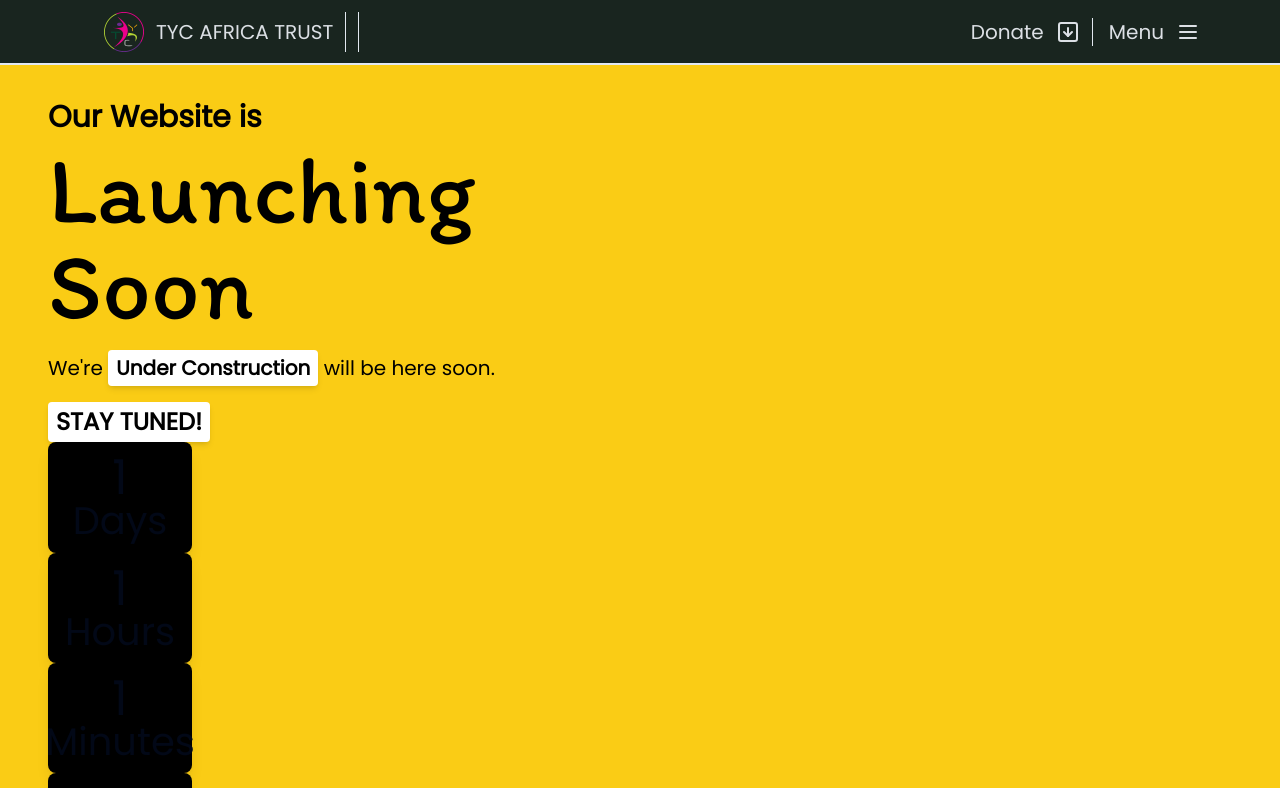
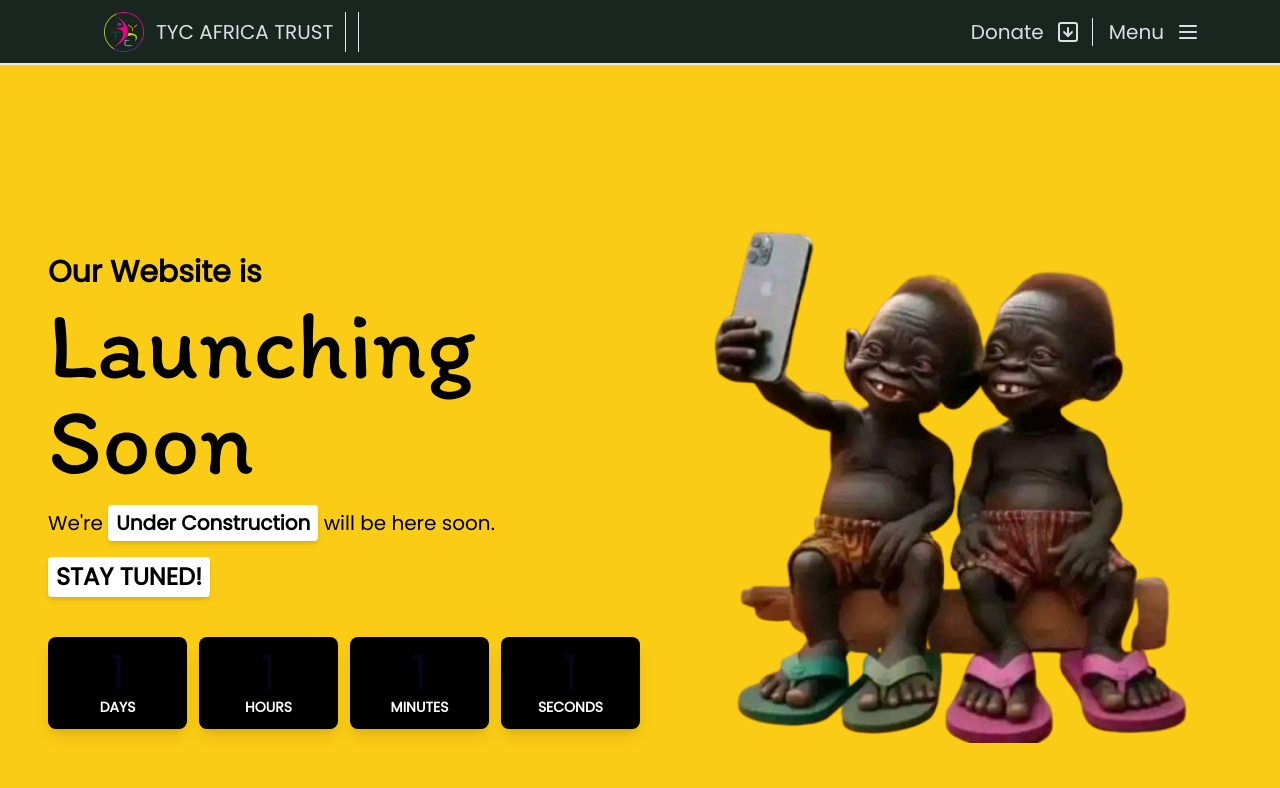
Before and after one commit to BabaMboga/TYC-main, a Next.js app: page / in a window 1280 px wide. Shown: the top 788 px of the page. Built offline with nearby package versions, Linux system fonts and the light colour scheme.

Commit message:
added image to countdown page

```diff
--- a/components/LaunchCountdown.tsx
+++ b/components/LaunchCountdown.tsx
@@ -1,6 +1,7 @@
 import React from 'react'
 import { Montserrat } from 'next/font/google';
 import { Itim } from 'next/font/google';
+import Image from 'next/image';
 
 const montserrat = Montserrat({ weight: ["500", "600"], subsets: ["latin"]});
 const itim = Itim({weight: ["400"], subsets: ["latin"]});
@@ -20,22 +21,30 @@ const LaunchCountdown = () => {
             <span className='bg-white px-2 py-1 font-semibold rounded shadow-md'>Under Construction</span> will be here soon.
           </h2>
           <h3 className='bg-white text-black font-semibold text-2xl uppercase px-2 py-1 inline-block rounded shadow-md mt-5'>Stay Tuned!</h3>
-          <div>
+          <div className='flex justify-start mt-10 gap-3'>
             <span className='flex flex-col justify-center items-center bg-black text-yellow text-5xl w-36 py-3 shadow-lg rounded-lg'>
-              1<small> Days</small>
+              1<small className='text-sm uppercase font-semibold text-white'> Days</small>
             </span>
             <span className='flex flex-col justify-center items-center bg-black text-yellow text-5xl w-36 py-3 shadow-lg rounded-lg'>
-              1<small> Hours</small>
+              1<small className='text-sm uppercase font-semibold text-white'> Hours</small>
             </span>
             <span className='flex flex-col justify-center items-center bg-black text-yellow text-5xl w-36 py-3 shadow-lg rounded-lg'>
-              1<small> Minutes</small>
+              1<small className='text-sm uppercase font-semibold text-white'> Minutes</small>
             </span>
             <span className='flex flex-col justify-center items-center bg-black text-yellow text-5xl w-36 py-3 shadow-lg rounded-lg'>
-              1<small> Seconds</small>
+              1<small className='text-sm uppercase font-semibold text-white'> Seconds</small>
             </span>
           </div>
         </aside>
-        <aside className="w-1/2"></aside>
+        <aside className="w-1/2 flex justify-center pl-4">
+          <Image
+            src = "/funny-launch.png"
+            alt = "developers at work"
+            width = {650}
+            height={450}
+            className='w-full max-w-[650px] h-auto'
+          />
+        </aside>
       </section>
     </main>
   )
```
Also changed, not shown: public/funny-launch.png (added).
